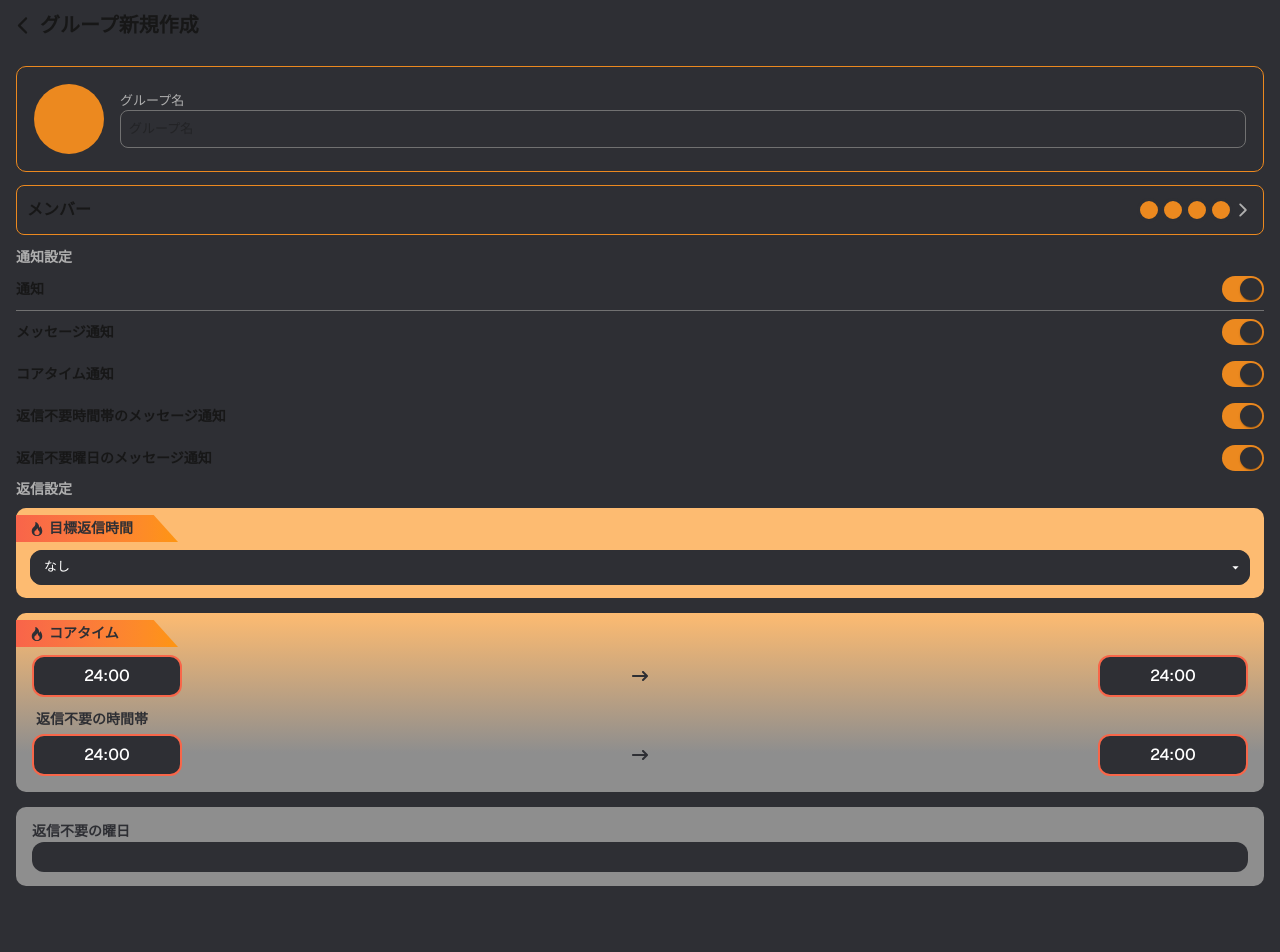
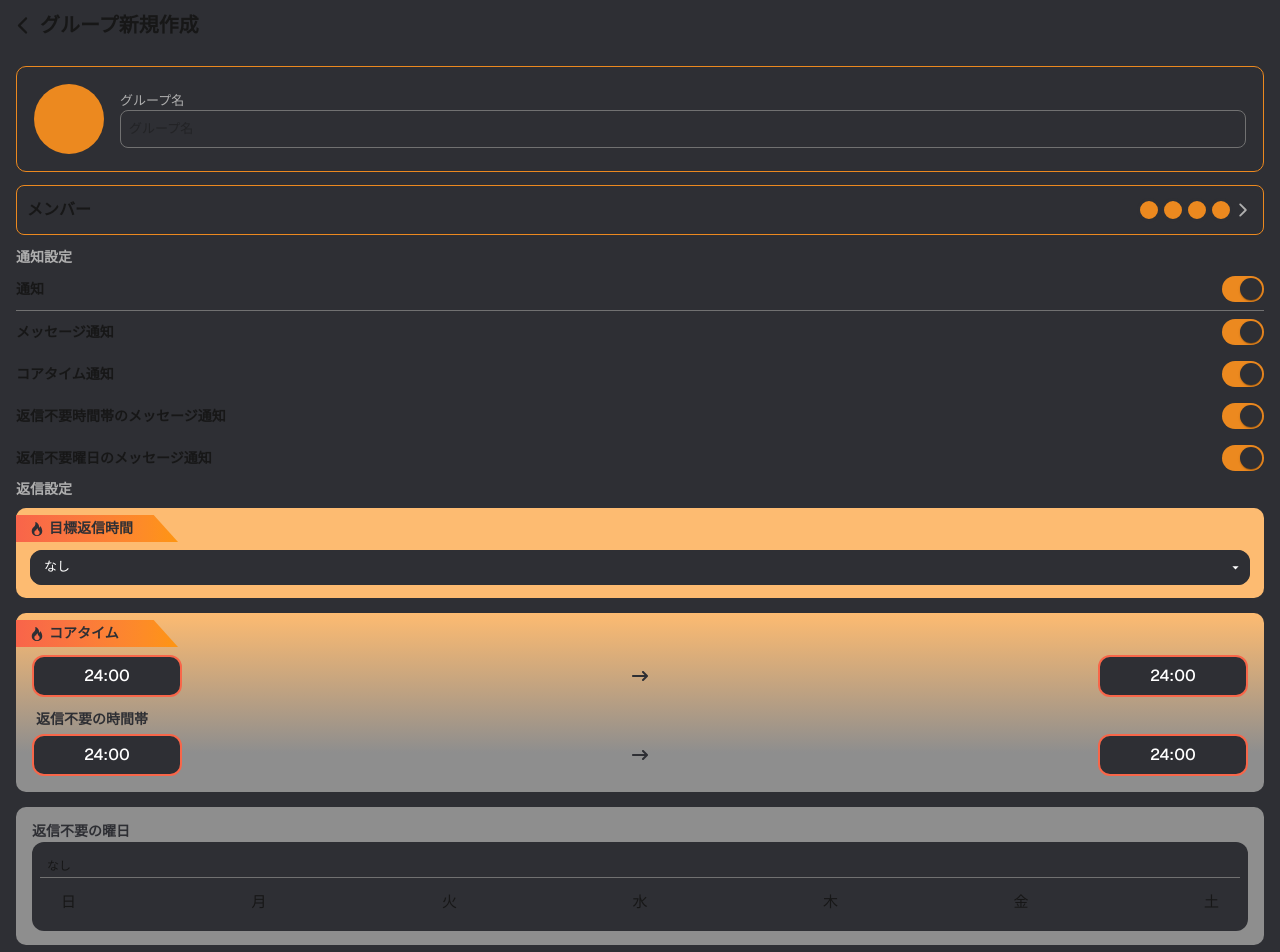
Before and after one commit to hakyukawa/frist_chat_next, a Next.js app in the folder hakyukawa-next/: page /newGroupSettings in a window 1280 px wide. Shown: the top 952 px of the page. Before the commit the page ends 902 px from the top, so only its background shows below. Built offline with nearby package versions, Linux system fonts and the light colour scheme.

Commit message:
[update]返信不要曜日選択機能の追加

```diff
--- a/hakyukawa-next/src/components/common/GroupOptions/ReplayOption.tsx
+++ b/hakyukawa-next/src/components/common/GroupOptions/ReplayOption.tsx
@@ -3,18 +3,45 @@ import Select, { SelectChangeEvent } from "@mui/material/Select"; // SelectChang
 import MenuItem from "@mui/material/MenuItem";
 import ReplayTimeHeadline from "./ReplayOptionHeadline";
 import TimePicker from "./TimePickerOption";
+import SelectDate from "@/components/common/GroupOptions/SelectDate";
 import { FaArrowRightLong } from "react-icons/fa6";
 import { useState } from "react";
 
+interface dayOfWeekOption {
+    date: string;
+    isSelected: boolean;
+}
+
 export default function ReplayOption() {
-    const [dayOfWeekOption, setDayOfWeekOption] = useState<boolean[]>([
-        false,
-        false,
-        false,
-        false,
-        false,
-        false,
-        false,
+    const [dayOfWeekOption, setDayOfWeekOption] = useState<dayOfWeekOption[]>([
+        {
+            date: "日",
+            isSelected: false,
+        },
+        {
+            date: "月",
+            isSelected: false,
+        },
+        {
+            date: "火",
+            isSelected: false,
+        },
+        {
+            date: "水",
+            isSelected: false,
+        },
+        {
+            date: "木",
+            isSelected: false,
+        },
+        {
+            date: "金",
+            isSelected: false,
+        },
+        {
+            date: "土",
+            isSelected: false,
+        },
     ]);
 
     const [selectedTime, setSelectedTime] = useState<string>("");
@@ -22,6 +49,12 @@ export default function ReplayOption() {
     // handleChangeの引数をSelectChangeEvent<string>に修正
     const handleChange = (event: SelectChangeEvent<string>) => {
         setSelectedTime(event.target.value);
+    };
+
+    const toggleDaySelection = (date: string) => {
+        setDayOfWeekOption((prev) =>
+            prev.map((day) => (day.date === date ? { ...day, isSelected: !day.isSelected } : day))
+        );
     };
 
     return (
@@ -77,7 +110,37 @@ export default function ReplayOption() {
             </div>
             <div className="bg-[#8E8E8E] px-[16px] py-[14px] rounded-[10px]">
                 <h2 className="text-background font-semibold text-[14px]">返信不要の曜日</h2>
-                <div className="bg-background rounded-[12px] py-[15px] px-[8px]"></div>
+                <div className="bg-background rounded-[12px] py-[15px] px-[8px]">
+                    <p className="border-b border-border px-[7px] pb-1 text-[1.2rem]">
+                        {dayOfWeekOption.some((day) => day.isSelected) ? (
+                            <>
+                                毎週
+                                {dayOfWeekOption.map((day, index) =>
+                                    day.isSelected ? (
+                                        <span key={index} className="ml-1">
+                                            {day.date}
+                                        </span>
+                                    ) : null
+                                )}
+                            </>
+                        ) : (
+                            "なし"
+                        )}
+                    </p>
+
+                    <div className="flex items-center justify-between text-center mt-[11px] px-[15px] w-full">
+                        {dayOfWeekOption.map((day, index) => {
+                            return (
+                                <SelectDate
+                                    key={index}
+                                    value={day.date}
+                                    isSelected={day.isSelected}
+                                    onClick={() => toggleDaySelection(day.date)}
+                                />
+                            );
+                        })}
+                    </div>
+                </div>
             </div>
         </div>
     );
--- /dev/null
+++ b/hakyukawa-next/src/components/common/GroupOptions/SelectDate.tsx
@@ -0,0 +1,18 @@
+interface SelectDateProps {
+    value: string;
+    isSelected: boolean;
+    onClick: () => void;
+}
+
+export default function SelectDate({ value, isSelected, onClick }: SelectDateProps) {
+    return (
+        <button
+            className={`text-center text-white w-[27px] h-[27px] rounded-full transition-colors duration-200 ${
+                isSelected && "bg-main"
+            }`}
+            onClick={onClick}
+        >
+            <p className="text-[1.5rem]">{value}</p>
+        </button>
+    );
+}
```
